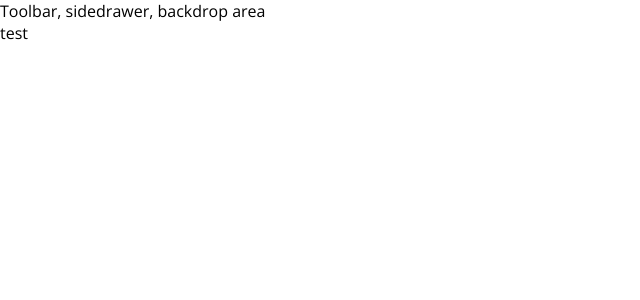
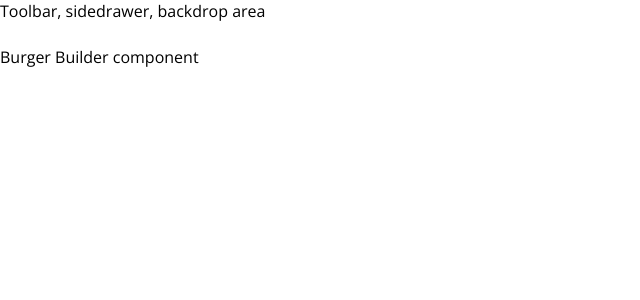
Before and after one commit to ewhanhan/Burger-Builder, a React (Create React App) app: page / in a window 1280 px wide. Shown: the top 300 px of the page, without its empty margins (0-640 px from the left). Built offline with nearby package versions, Linux system fonts and the light colour scheme.

Commit message:
Create Burger builder container and folder structure

```diff
--- a/src/App.js
+++ b/src/App.js
@@ -1,6 +1,12 @@
 import Layout from './component/Layout.js';
+import BurgerBuilder from './container/BurgerBuilder.js';
+
 function App() {
-  return <Layout>test</Layout>;
+  return (
+    <Layout>
+      <BurgerBuilder />
+    </Layout>
+  );
 }
 
 export default App;
--- a/src/component/Layout.module.css
+++ b/src/component/Layout.module.css
@@ -0,0 +1,3 @@
+.Content {
+  margin-top: 24px;
+}
--- /dev/null
+++ b/src/container/BurgerBuilder.js
@@ -0,0 +1,9 @@
+import React, { Component } from 'react';
+
+export class BurgerBuilder extends Component {
+  render() {
+    return <div>Burger Builder component</div>;
+  }
+}
+
+export default BurgerBuilder;
```
Also changed, not shown: 1 other file (tests, documents, lock files or other folders).
